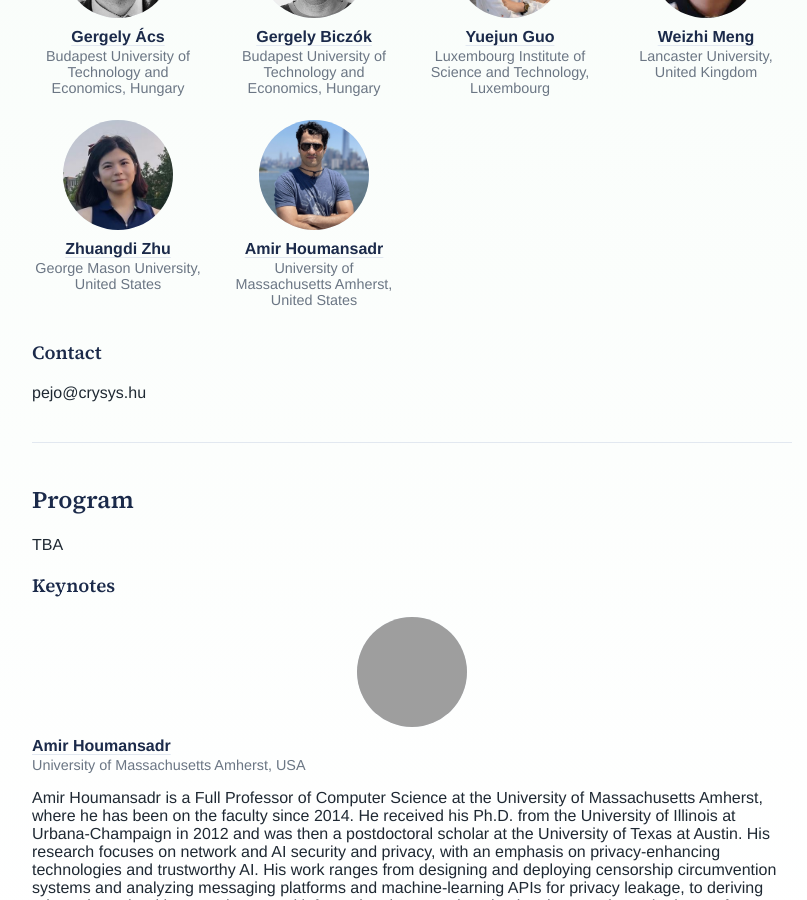
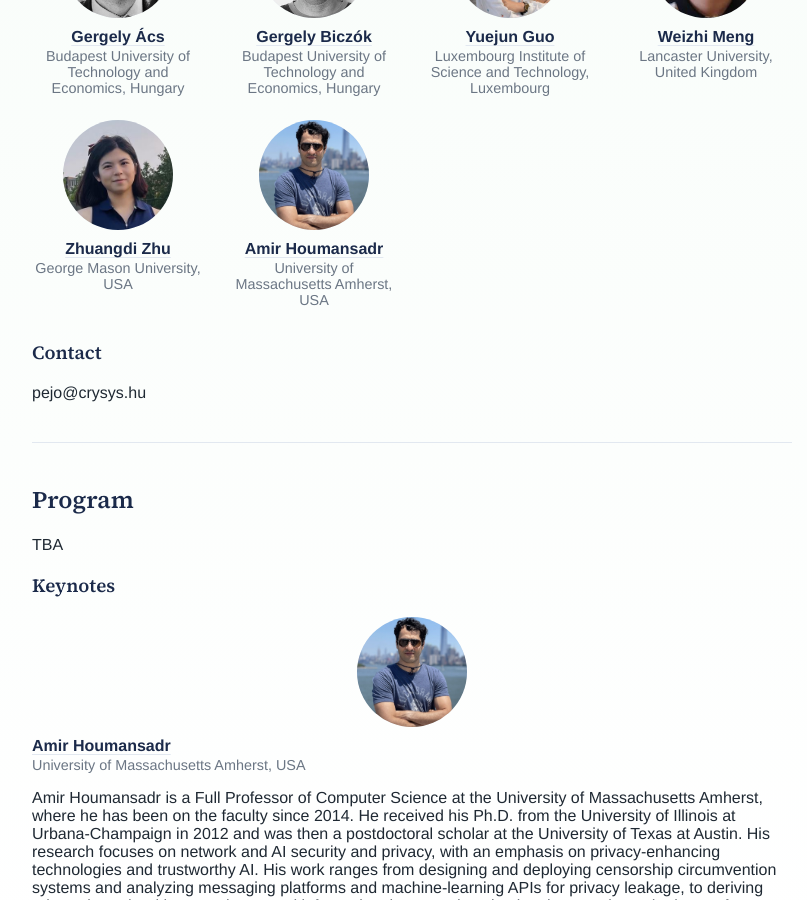
Before and after one commit to WICE-SaTML/WICE-SaTML.github.io, a Jekyll site: the page built from index.md, in a window 1280 px wide and 900 px high, scrolled down 3097 px. Shown: the whole window, without its empty margins (228-1035 px from the left). Built offline with Jekyll 4.4.1, drawn with Linux system fonts in a browser that asks for light colours; a script that is not in the unit is left out; grey boxes are pictures that could not be loaded.

Commit message:
Update index.md

```diff
--- a/index.md
+++ b/index.md
@@ -204,12 +204,12 @@ All deadlines are 11:59 PM AoE (Anywhere on Earth).
   <div class="organizer" id="pc-zhu">
     <img src="{{ '/assets/images/program-committee/zhu.jpg' | relative_url }}" alt="Zhuangdi Zhu" class="organizer-photo">
     <p class="organizer-name"><a href="https://zhuangdizhu.github.io">Zhuangdi Zhu</a></p>
-    <p class="organizer-affiliation">George Mason University, United States</p>
+    <p class="organizer-affiliation">George Mason University, USA</p>
   </div>
    <div class="organizer" id="pc-amir">
     <img src="{{ '/assets/images/program-committee/amir.jpg' | relative_url }}" alt="Amir Houmansadr" class="organizer-photo">
     <p class="organizer-name"><a href="https://people.cs.umass.edu/~amir/index.html">Amir Houmansadr</a></p>
-    <p class="organizer-affiliation">University of Massachusetts Amherst, United States</p>
+    <p class="organizer-affiliation">University of Massachusetts Amherst, USA</p>
   </div>
 </div>
 
@@ -236,7 +236,7 @@ TBA
 
 <div class="keynotes-list">
   <div class="keynote" id="keynote-houmansadr">
-    <img src="{{ '/assets/images/keynotes/amir-houmansadr.jpg' | relative_url }}" alt="Amir Houmansadr" class="organizer-photo">
+    <img src="{{ '/assets/images/keynotes/amir.jpg' | relative_url }}" alt="Amir Houmansadr" class="organizer-photo">
     <div>
       <p class="organizer-name"><a href="https://people.cs.umass.edu/~amir/">Amir Houmansadr</a></p>
       <p class="organizer-affiliation">University of Massachusetts Amherst, USA</p>
```
